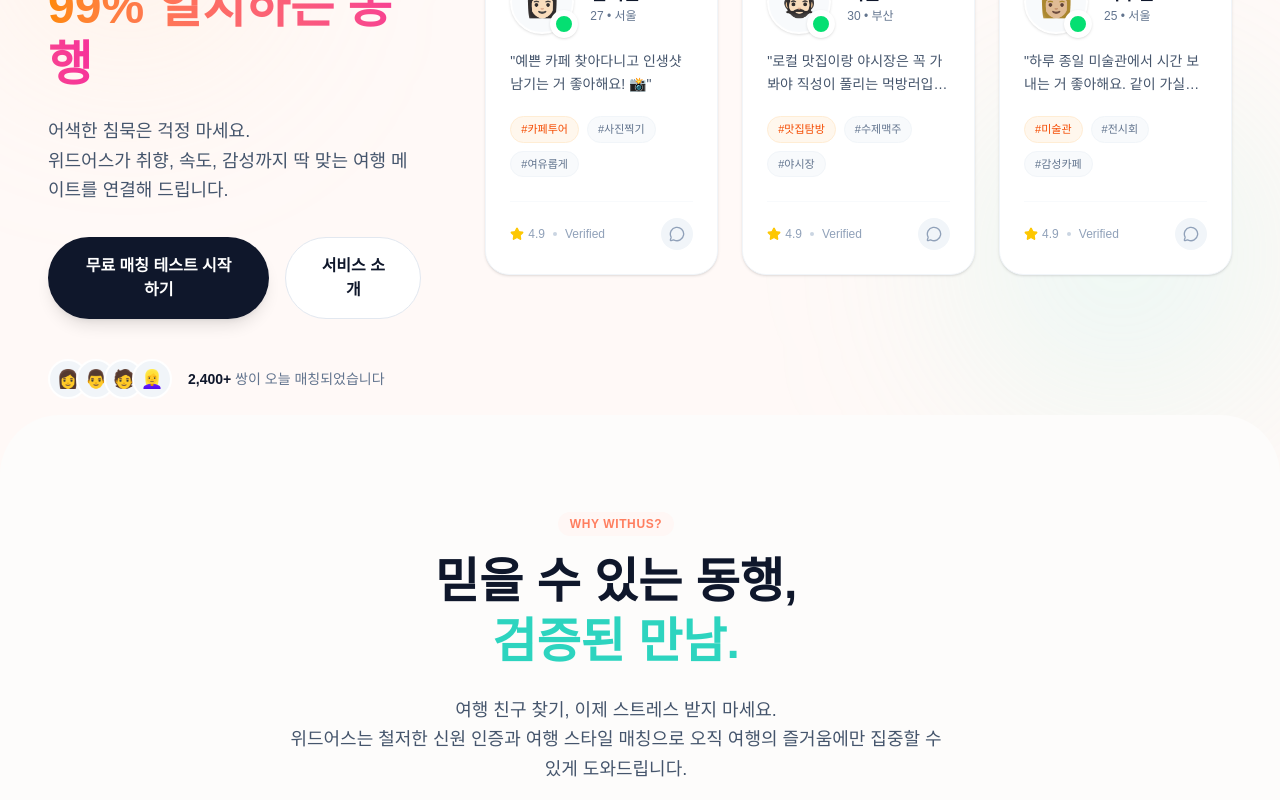
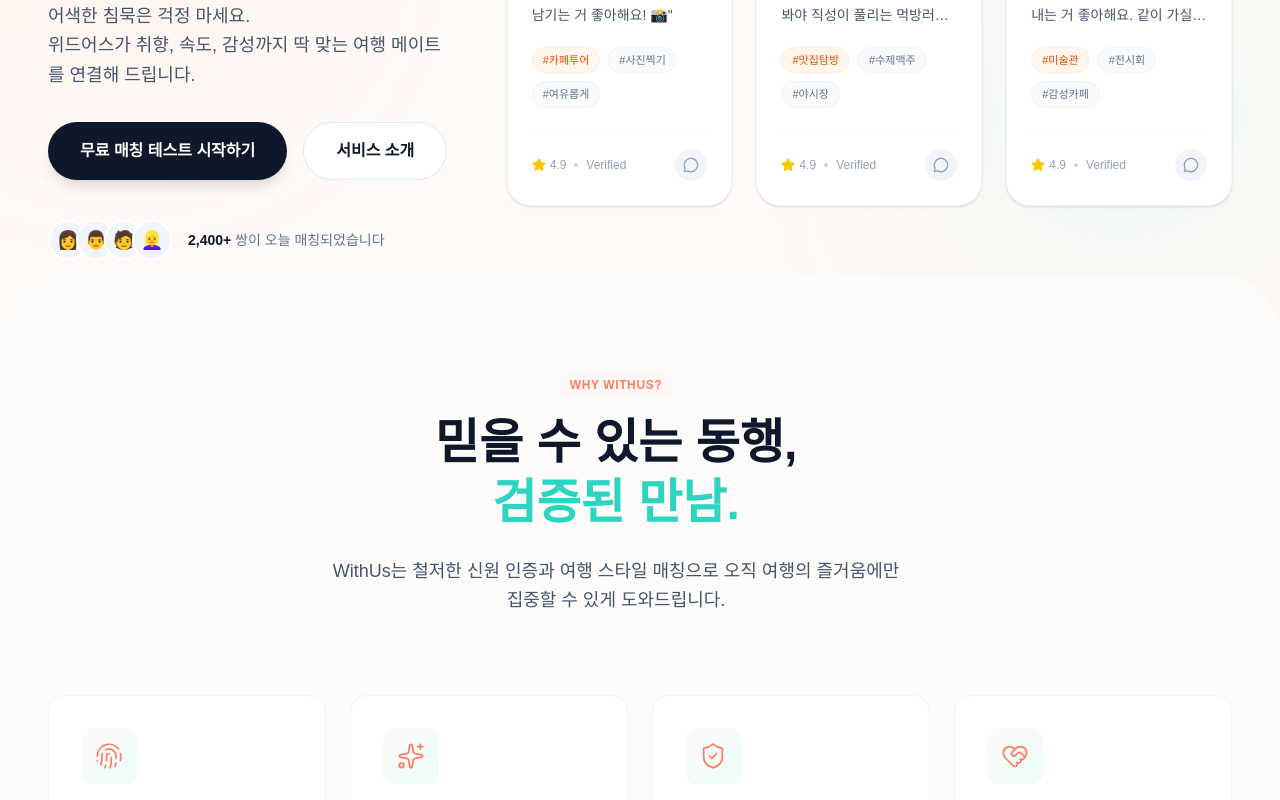
Before and after one commit to sbk090326/withus, a Next.js app in the folder withus-frontend/: page /landing in a window 1280 px wide. Shown: the part 2540-3340 px from the top of the page. Built offline with nearby package versions, Linux system fonts and the light colour scheme.

Commit message:
modi: landing

```diff
--- a/withus-frontend/app/landing/components/CurationSection.tsx
+++ b/withus-frontend/app/landing/components/CurationSection.tsx
@@ -157,10 +157,10 @@ export function CurationSection() {
                             </p>
 
                             <div className="flex flex-col sm:flex-row gap-4 justify-center lg:justify-start">
-                                <button className="px-8 py-4 rounded-full bg-slate-900 text-white font-semibold hover:bg-slate-800 transition-all shadow-lg hover:shadow-xl hover:-translate-y-1">
+                                <button className="px-8 py-4 rounded-full bg-slate-900 text-white font-semibold hover:bg-slate-800 transition-all shadow-lg hover:shadow-xl hover:-translate-y-1 whitespace-nowrap">
                                     무료 매칭 테스트 시작하기
                                 </button>
-                                <button className="px-8 py-4 rounded-full bg-white text-slate-900 border border-slate-200 font-semibold hover:bg-slate-50 transition-all">
+                                <button className="px-8 py-4 rounded-full bg-white text-slate-900 border border-slate-200 font-semibold hover:bg-slate-50 transition-all whitespace-nowrap">
                                     서비스 소개
                                 </button>
                             </div>
--- a/withus-frontend/app/landing/components/DiscoverSection.tsx
+++ b/withus-frontend/app/landing/components/DiscoverSection.tsx
@@ -73,7 +73,7 @@ export function DiscoverSection() {
                         국내 명소 곳곳에 담긴 이야기
                     </motion.h2>
                     <motion.p
-                        className="text-lg max-w-2xl mx-auto text-slate-600"
+                        className="text-lg max-w-2xl mx-auto text-slate-600 whitespace-nowrap"
                         initial={{ opacity: 0, y: 20 }}
                         whileInView={{ opacity: 1, y: 0 }}
                         viewport={{ once: true }}
--- a/withus-frontend/app/landing/components/ServiceIdentitySection.tsx
+++ b/withus-frontend/app/landing/components/ServiceIdentitySection.tsx
@@ -62,8 +62,7 @@ export function ServiceIdentitySection() {
                             <span style={{ color: theme.colors.secondary.DEFAULT }}>검증된 만남.</span>
                         </h2>
                         <p className="text-lg text-slate-600 leading-relaxed">
-                            여행 친구 찾기, 이제 스트레스 받지 마세요. <br className="hidden md:block" />
-                            위드어스는 철저한 신원 인증과 여행 스타일 매칭으로 오직 여행의 즐거움에만 집중할 수 있게 도와드립니다.
+                            WithUs는 철저한 신원 인증과 여행 스타일 매칭으로 오직 여행의 즐거움에만 <br /> 집중할 수 있게 도와드립니다.
                         </p>
                     </motion.div>
 
```
Also changed, not shown: 1 other file (tests, documents, lock files or other folders).
